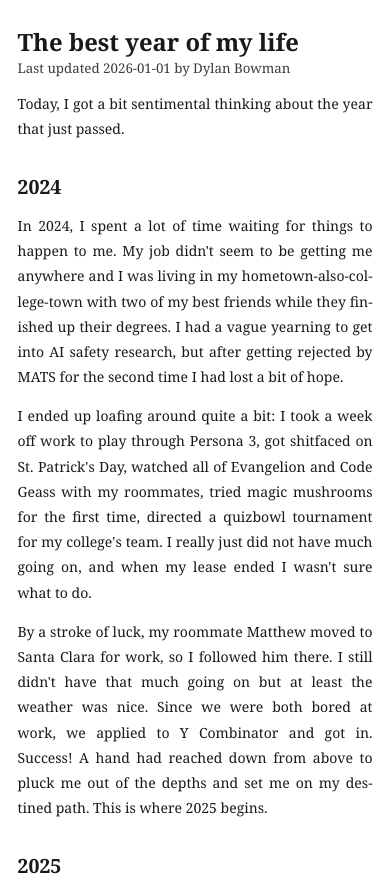
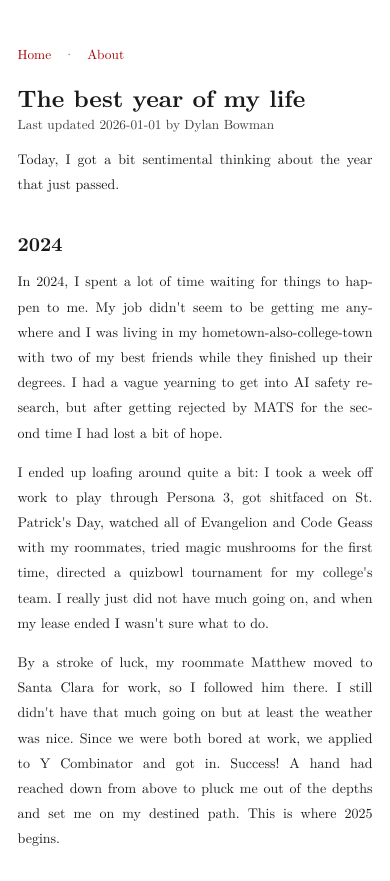
Before and after one commit to dylanbowman314/dylanbowman.github.io, a plain HTML site: page test.html in a window 390 px wide. Shown: the top 881 px of the page. Drawn offline with Linux system fonts and the light colour scheme; a web font is replaced by a local one.

Commit message:
add fonts

```diff
--- a/page.css
+++ b/page.css
@@ -1,18 +1,8 @@
-/* page.css: adds a "PDF page on a desk" look on top of index.css */
+/* page.css: small site-wide overrides layered on top of index.css */
 
 :root {
-  /* Default paper: A4 (210mm x 297mm). */
-  --paper-width: 210mm;
-  /* Inner margins of the "paper" (roughly PDF-like). */
-  --paper-padding-top: 19mm;
-  --paper-padding-bottom: 22mm;
-  --paper-padding-x: 25mm;
-  /* Space around the paper on the "desk" */
-  --desk-padding-y: 1.25rem;
-  --paper-bg: #ffffff;
-  --desk-bg: #e6e3de;
-  --page-shadow: 0 18px 60px rgba(0, 0, 0, 0.18);
-  --page-border: rgba(0, 0, 0, 0.06);
+  /* Force a plain white page background */
+  --body-bg-color: #ffffff;
 }
 
 /* Override base font size from index.css (default is typically 16px). */
@@ -20,26 +10,25 @@ html {
   font-size: 14px;
 }
 
-/* Let the paper container control width/padding instead of body */
-body {
-  max-width: none;
-  margin: 0;
-  padding: 0;
-  background: var(--desk-bg);
+/* Simple top navigation */
+.site-nav {
+  font-size: 0.95rem;
+  margin: 0 0 1.25rem;
+}
+.site-nav a {
+  text-decoration: none;
+}
+.site-nav a:hover {
+  text-decoration: underline;
+}
+.site-nav-sep {
+  padding: 0 0.6rem;
+  opacity: 0.6;
 }
 
-.page {
-  background: var(--paper-bg);
-  border: 1px solid var(--page-border);
-  box-shadow: var(--page-shadow);
-  border-radius: 2px;
-
-  /* Keep a paper-like width on desktop, but remain responsive */
-  width: min(var(--paper-width), calc(100% - 2.5rem));
-  margin: var(--desk-padding-y) auto;
-
-  /* Page margins */
-  padding: var(--paper-padding-top) var(--paper-padding-x) var(--paper-padding-bottom);
+/* Give a bit more breathing room above the title block */
+body {
+  padding-top: 3rem;
 }
 
 /* Tighten the title block spacing (subtitle/date) */
@@ -66,32 +55,3 @@ body {
 .maketitle .date:empty {
   display: none;
 }
-
-/* Mobile: remove the "desk" and let content fill the viewport */
-@media (max-width: 900px) {
-  body {
-    background: var(--body-bg-color);
-  }
-  .page {
-    width: 100%;
-    margin: 0;
-    border: 0;
-    border-radius: 0;
-    box-shadow: none;
-    padding: 2rem 1.25rem; /* match index.css body padding */
-  }
-}
-
-/* Print: remove desk + shadow so it prints cleanly */
-@media print {
-  body {
-    background: #ffffff;
-  }
-  .page {
-    width: 100%;
-    margin: 0;
-    border: 0;
-    box-shadow: none;
-    padding: 0;
-  }
-}
--- a/test.html
+++ b/test.html
@@ -8,12 +8,16 @@
   <link rel="stylesheet" type="text/css" href="page.css" />
 </head>
 <body>
-  <main class="page">
-    <div class="maketitle">
-      <h2 class="titleHead">The best year of my life</h2>
-      <div class="author"></div><br />
-      <div class="date">Last updated 2026-01-01 by Dylan Bowman</div>
-    </div>
+  <nav class="site-nav" aria-label="Site">
+    <a href="index.html">Home</a>
+    <span class="site-nav-sep">·</span>
+    <a href="about.html">About</a>
+  </nav>
+  <div class="maketitle">
+    <h2 class="titleHead">The best year of my life</h2>
+    <div class="author"></div><br />
+    <div class="date">Last updated 2026-01-01 by Dylan Bowman</div>
+  </div>
 <p>Today, I got a bit sentimental thinking about the year that just passed.</p>
 <h3>2024</h3>
 <p>In 2024, I spent a lot of time waiting for things to happen to me. My job didn't seem to be getting me anywhere and I was living in my hometown-also-college-town with two of my best friends while they finished up their degrees. I had a vague yearning to get into AI safety research, but after getting rejected by MATS for the second time I had lost a bit of hope.</p>
@@ -30,6 +34,5 @@
 <p>Has everything about my life improved? Not quite. I'm still extremely single (2 dates in 2025) and I have much to learn about being an adult. I made a mistake selecting my apartment and now I have an expensive 1-bed and haven't hosted any of the events I planned to host when I signed. I'm desperately trying to keep my bird of paradise plant alive with a solar lamp in the winter months (it's a bad choice for an apartment with west-facing windows in foggy SF). But it's nice to make decisions that have consequences.</p>
 <p>But perhaps the biggest change of the year was just moving to San Francisco, a year ago today. What a wonderful city where everything seems to be happening. For all of its faults and flaws, the striver founders who are always in pitch mode, the folded fentanyl addicts who shout and stumble at the SoMa train stations, the crazy rent driven by an inept city government, I still love it here. It's weird, because so many of my friends seem ambivalent or negative towards the city. And I was never a city guy; I dislike pretty much every other city I've been to. But San Francisco is a beautiful place to be. My favorite parts of the city are the marvels built before the wars when we still believed in grandeur: Golden Gate Park, the Palace of Fine Arts, Civic Center. The sentiment has been wrung dry at this point by RETVRN tweets, but I appreciate how the city seems to have a growing desire to build big again.</p>
 <p>Anyway, that's all from me. If I met you in the city this year, thanks for everything, and happy new year.</p>
-  </main>
 </body>
 </html>
```
Also changed, not shown: index.html (+0 -2 lines), README.md, fonts/LM-bold-italic.ttf (added), fonts/LM-bold-italic.woff (added), fonts/LM-bold-italic.woff2 (added), fonts/LM-bold.ttf (added), fonts/LM-bold.woff (added), fonts/LM-bold.woff2 (added), fonts/LM-italic.ttf (added), fonts/LM-italic.woff (added), fonts/LM-italic.woff2 (added), fonts/LM-regular.ttf (added), fonts/LM-regular.woff (added), fonts/LM-regular.woff2 (added), 1 other file.
